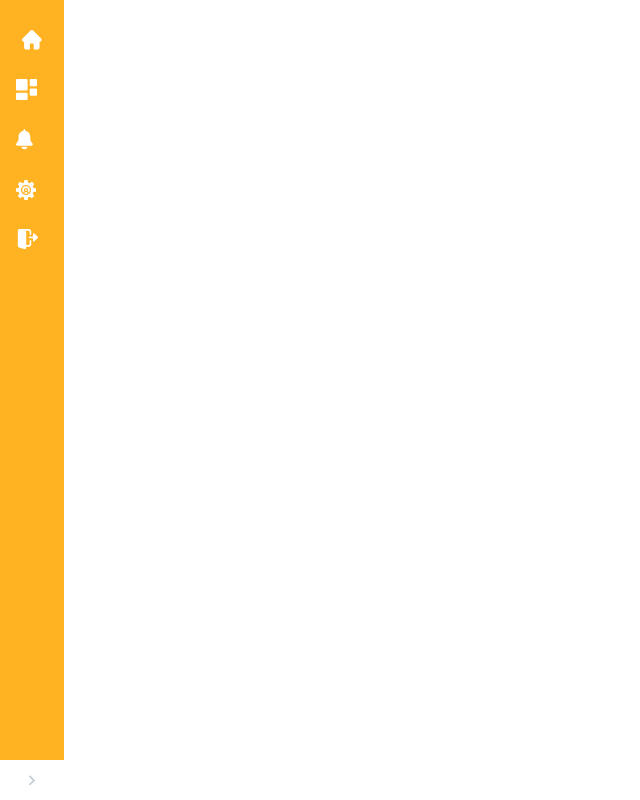
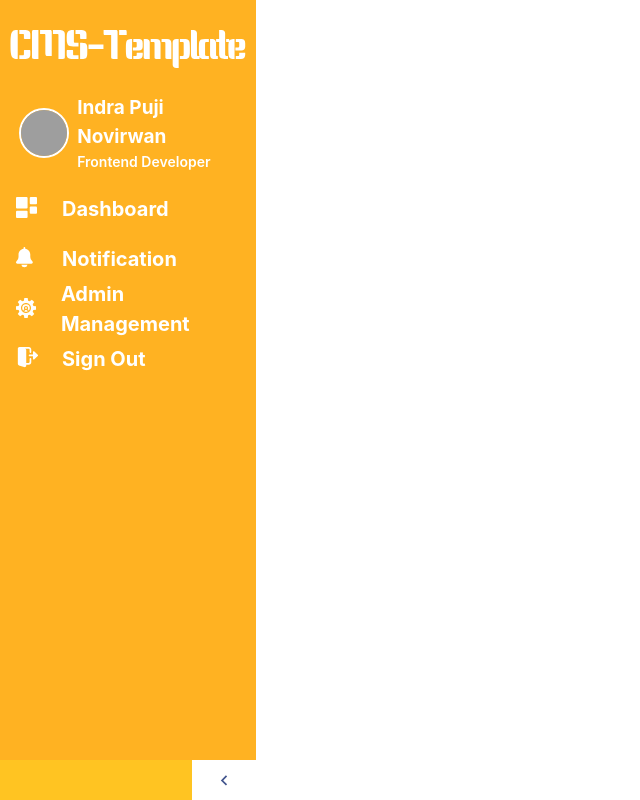
Before and after one commit to indrapuji/react-cms-template, a React (Create React App) app: page / in a window 1280 px wide. Shown: the whole page, without its empty margins (0-640 px from the left). Built offline with nearby package versions, Linux system fonts and the light colour scheme; sample sign-in values are in the browser's storage; grey boxes are pictures that could not be loaded.

Commit message:
fix redux variables

```diff
--- a/src/containers/Layout.js
+++ b/src/containers/Layout.js
@@ -20,7 +20,7 @@ const Layout = () => {
     return (
         <div className="d-flex">
             <SideBar />
-            <div className={!sidebar ? 'main-content' : 'main-content-close'}>
+            <div className={sidebar ? 'main-content' : 'main-content-close'}>
                 <Content />
             </div>
         </div>
--- a/src/containers/SideBar.js
+++ b/src/containers/SideBar.js
@@ -7,9 +7,9 @@ import { navigate } from './Nav';
 const SideBar = () => {
     const sidebar = useSelector((state) => state.sidebarReducers.sidebar);
     return (
-        <div className={!sidebar ? 'main-sidebar' : 'main-sidebar-close'}>
+        <div className={sidebar ? 'main-sidebar' : 'main-sidebar-close'}>
             <SidebarIcon />
-            {!sidebar ? <SidebarProfile /> : null}
+            {sidebar ? <SidebarProfile /> : null}
             <SidebarNav item={navigate} />
             <SidebarOut />
             <SidebarBottom />
--- a/src/core/SidebarBottom.js
+++ b/src/core/SidebarBottom.js
@@ -12,9 +12,9 @@ const SidebarBottom = () => {
         dispatch(changeSidebar(!sidebar));
     };
     return (
-        <div className={!sidebar ? 'sidebar-bottom-container' : 'sidebar-bottom-container-close'}>
+        <div className={sidebar ? 'sidebar-bottom-container' : 'sidebar-bottom-container-close'}>
             <div className="sidebar-bottom-button" onClick={() => handleSidebar()}>
-                {!sidebar ? <LeftIcon /> : <RightIcon />}
+                {sidebar ? <LeftIcon /> : <RightIcon />}
             </div>
         </div>
     );
--- a/src/core/SidebarIcon.js
+++ b/src/core/SidebarIcon.js
@@ -12,7 +12,7 @@ const SidebarIcon = () => {
 
     return (
         <div style={{ display: 'flex', justifyContent: 'center', paddingTop: 30, cursor: 'pointer' }} onClick={() => navigate('/dashboard')}>
-            {!sidebar ? <TextIconWhite /> : <HomeIcon />}
+            {sidebar ? <TextIconWhite /> : <HomeIcon />}
         </div>
     );
 };
--- a/src/core/SidebarNav.js
+++ b/src/core/SidebarNav.js
@@ -21,11 +21,11 @@ const SidebarNav = ({ item }) => {
                             <div className="mx-3" style={{ width: 30, height: 30 }}>
                                 {nav.to === path ? nav.iconActive : nav.icon}
                             </div>
-                            {!sidebar ? (
+                            {sidebar ? (
                                 <div style={{ fontWeight: 700, fontSize: 20, color: nav.to === path ? '#43568E' : 'white' }}>{nav.name}</div>
                             ) : null}
                         </div>
-                        {!sidebar ? <div style={{ height: 40, width: 6, backgroundColor: nav.to === path ? '#43568E' : null }} /> : null}
+                        {sidebar ? <div style={{ height: 40, width: 6, backgroundColor: nav.to === path ? '#43568E' : null }} /> : null}
                     </div>
                 );
             })}
--- a/src/core/SidebarOut.js
+++ b/src/core/SidebarOut.js
@@ -23,7 +23,7 @@ const SidebarOut = () => {
                     <div className="mx-3" style={{ width: 30, height: 30 }}>
                         <OutIcon />
                     </div>
-                    <div style={{ fontWeight: 700, fontSize: 20, color: 'white' }}>{!sidebar ? 'Sign Out' : null}</div>
+                    <div style={{ fontWeight: 700, fontSize: 20, color: 'white' }}>{sidebar ? 'Sign Out' : null}</div>
                 </div>
             </div>
         </div>
```
